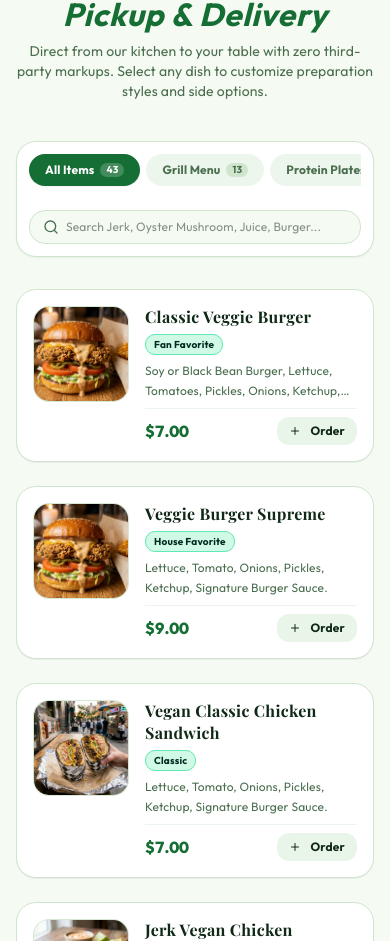
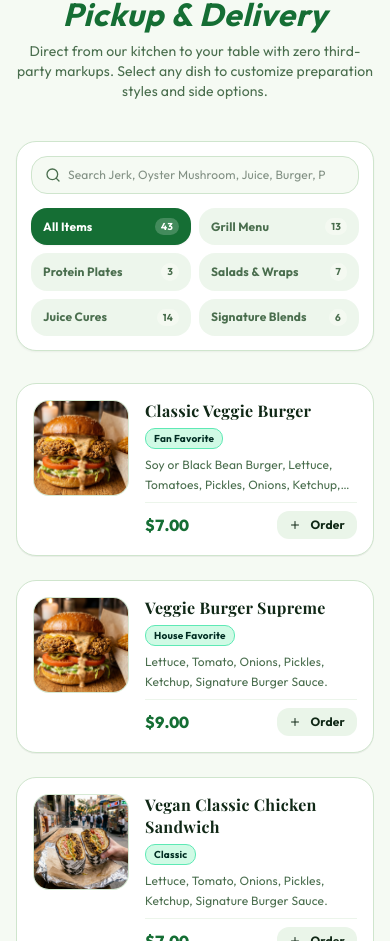
Before and after one commit to rh-beep01/veggie-castle-ii, a React (Vite) app: page / in a window 390 px wide. Shown: the part 4050-4991 px from the top of the page. Built offline with nearby package versions, Linux system fonts and the light colour scheme.

Commit message:
feat: display food categories in non-scrollable responsive grid on mobile for instant visibility

```diff
--- a/src/App.jsx
+++ b/src/App.jsx
@@ -909,9 +909,30 @@ export default function App() {
             </p>
           </div>
 
-          <div className="flex flex-col md:flex-row items-center justify-between gap-4 mb-8 bg-card p-3 sm:p-4 rounded-2xl border border-border shadow-xs">
-
-            <div className="flex items-center gap-1.5 overflow-x-auto w-full md:w-auto pb-2 md:pb-0 scrollbar-none">
+          <div className="flex flex-col gap-3.5 mb-8 bg-card p-3.5 sm:p-4 rounded-2xl border border-border shadow-xs">
+
+            {/* Search Input Bar */}
+            <div className="relative w-full">
+              <Search className="absolute left-3.5 top-1/2 -translate-y-1/2 size-4 text-muted-foreground" />
+              <input
+                type="text"
+                value={searchQuery}
+                onChange={(e) => setSearchQuery(e.target.value)}
+                placeholder="Search Jerk, Oyster Mushroom, Juice, Burger, Plantains..."
+                className="w-full pl-9 pr-8 py-2.5 text-xs rounded-xl border border-border bg-background text-foreground focus:outline-none focus:ring-2 focus:ring-primary/40"
+              />
+              {searchQuery && (
+                <button
+                  type="button"
+                  onClick={() => setSearchQuery('')}
+                  className="absolute right-2.5 top-1/2 -translate-y-1/2 text-muted-foreground hover:text-foreground cursor-pointer"
+                >
+                  <X className="size-3.5" />
+                </button>)}
+            </div>
+
+            {/* Food Categories: Non-scrollable, all visible together in one go */}
+            <div className="grid grid-cols-2 sm:grid-cols-3 lg:grid-cols-6 gap-2 w-full">
               {CATEGORIES.map((cat) => {
                 const isActive = selectedCategory === cat.id;
                 const count = cat.id === 'all'
@@ -923,37 +944,20 @@ export default function App() {
                     key={cat.id}
                     type="button"
                     onClick={() => setSelectedCategory(cat.id)}
-                    className={`px-4 py-2 rounded-xl text-xs font-bold transition-all whitespace-nowrap cursor-pointer flex items-center gap-1.5 ${
+                    className={`px-3 py-2.5 sm:px-3 sm:py-2 rounded-xl text-xs font-bold transition-all cursor-pointer flex items-center justify-between sm:justify-center gap-1.5 ${
                       isActive
                         ? 'bg-primary text-white shadow-xs'
                         : 'bg-muted/60 text-muted-foreground hover:bg-muted hover:text-foreground'
                     }`}
                   >
-                    <span>{cat.label}</span>
-                    <span className={`text-[10px] px-1.5 py-0.2 rounded-full ${isActive ? 'bg-white/20 text-white' : 'bg-border text-muted-foreground'}`}>
+                    <span className="truncate">{cat.label}</span>
+                    <span className={`text-[10px] font-mono font-bold px-1.5 py-0.5 rounded-md ${
+                      isActive ? 'bg-white/20 text-white' : 'bg-background/80 text-muted-foreground'
+                    }`}>
                       {count}
                     </span>
                   </button>);
               })}
-            </div>
-
-            <div className="relative w-full md:w-72 shrink-0">
-              <Search className="absolute left-3.5 top-1/2 -translate-y-1/2 size-4 text-muted-foreground" />
-              <input
-                type="text"
-                value={searchQuery}
-                onChange={(e) => setSearchQuery(e.target.value)}
-                placeholder="Search Jerk, Oyster Mushroom, Juice, Burger..."
-                className="w-full pl-9 pr-8 py-2 text-xs rounded-xl border border-border bg-background text-foreground focus:outline-none focus:ring-2 focus:ring-primary/40"
-              />
-              {searchQuery && (
-                <button
-                  type="button"
-                  onClick={() => setSearchQuery('')}
-                  className="absolute right-2.5 top-1/2 -translate-y-1/2 text-muted-foreground hover:text-foreground cursor-pointer"
-                >
-                  <X className="size-3.5" />
-                </button>)}
             </div>
 
           </div>
```
Lines whose indentation alone changed are shown as unchanged.
